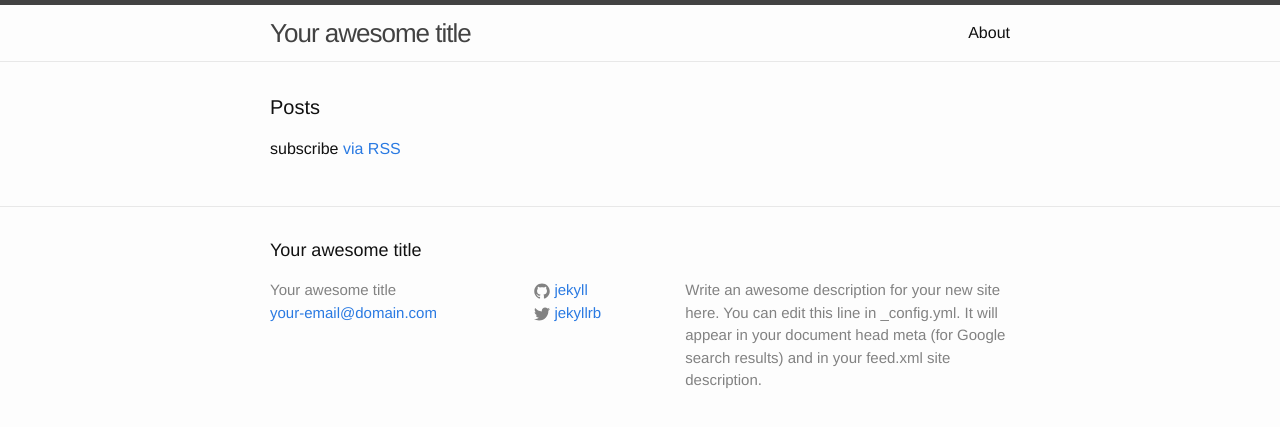
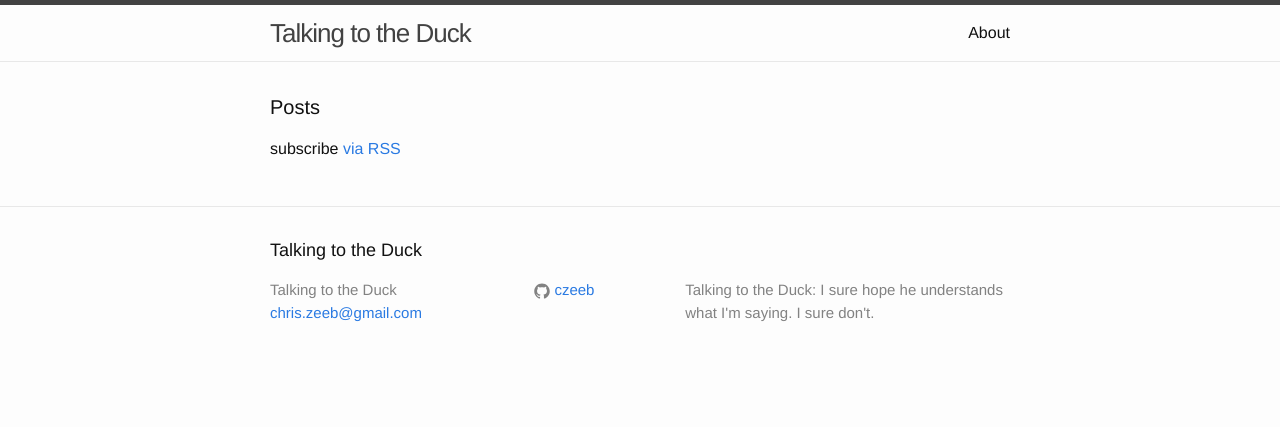
Before and after one commit to czeeb/czeeb.github.io, a Jekyll site: the page built from index.html, in a window 1280 px wide. Shown: the top 427 px of the page. Built offline with Jekyll 4.4.1, drawn with Linux system fonts in a browser that asks for light colours.

Commit message:
Changing settings from defaults.

```diff
--- a/_config.yml
+++ b/_config.yml
@@ -6,16 +6,17 @@
 # 'jekyll serve'. If you change this file, please restart the server process.
 
 # Site settings
-title: Your awesome title
-email: your-email@domain.com
+title: Talking to the Duck
+email: chris.zeeb@gmail.com
 description: > # this means to ignore newlines until "baseurl:"
-  Write an awesome description for your new site here. You can edit this
-  line in _config.yml. It will appear in your document head meta (for
-  Google search results) and in your feed.xml site description.
+ Talking to the Duck: I sure hope he understands what I'm saying.  I sure don't.
 baseurl: "" # the subpath of your site, e.g. /blog
-url: "http://yourdomain.com" # the base hostname & protocol for your site
-twitter_username: jekyllrb
-github_username:  jekyll
+url: "http://blog.talkingtotheduck.com" # the base hostname & protocol for your site
+#twitter_username: jekyllrb
+github_username:  czeeb
 
 # Build settings
 markdown: kramdown
+
+# Outputting
+permalink: pretty
```
